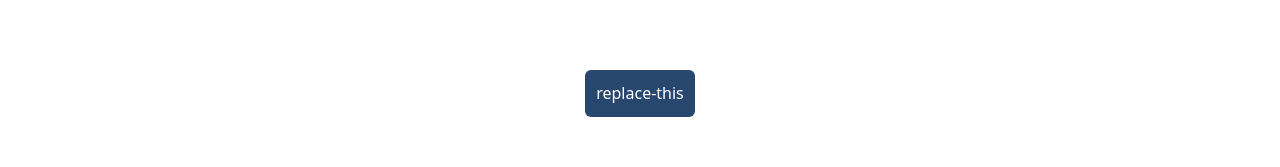
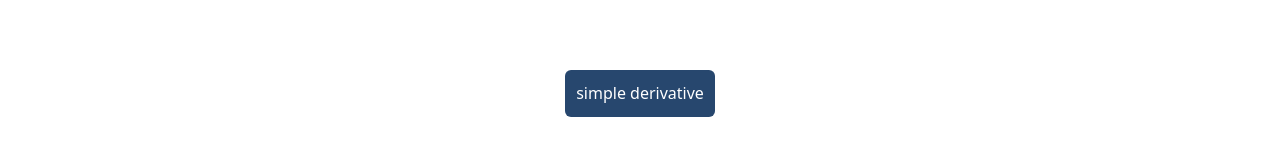
Before and after one commit to aggie-coding-club/Aggies-Compute, a React (Create React App) app in the folder frontend/: page /calculus in a window 1280 px wide. Shown: the part 126-293 px from the top of the page. Built offline with nearby package versions, Linux system fonts and the light colour scheme.

Commit message:
simple derivative route set ups

```diff
--- a/frontend/src/App.tsx
+++ b/frontend/src/App.tsx
@@ -10,6 +10,7 @@ import AlgebraLanding from './pages/Algebra/AlgebraLanding';
 
 // Calculus Imports
 import CalculusLanding from './pages/Calculus/CalculusLanding';
+import SimpleDerivative from './pages/Calculus/SimpleDerivative';
 
 // Crypto Imports
 import CryptoLanding from './pages/Crypto/CryptoLanding';
@@ -43,6 +44,7 @@ function App() {
 
         {/* Calculus Routes */}
         <Route path="/calculus" element={<CalculusLanding />} />
+        <Route path="/calculus/simple_derivative" element={<SimpleDerivative />} />
 
         {/* Crpyto Routes */}
         <Route path="/crypto" element={<CryptoLanding />} />
--- a/frontend/src/algorithms/Calculus/simple_derivative.tsx
+++ b/frontend/src/algorithms/Calculus/simple_derivative.tsx
@@ -0,0 +1,5 @@
+import 'mathjs';
+
+export function f() {
+    return;
+}
--- a/frontend/src/pages/Calculus/CalculusLanding.tsx
+++ b/frontend/src/pages/Calculus/CalculusLanding.tsx
@@ -6,10 +6,10 @@ export default function CalculusLanding() {
     <div>
       <ul className="flex flex-col items-center justify-center m-[5%]">
         <NavLink
-          to="/calculus"
+          to="/calculus/simple_derivative"
           className="bg-[#27476e] text-white p-[1%] my-[1%] rounded-md"
         >
-          replace-this
+          simple derivative
         </NavLink>
       </ul>
     </div>
--- /dev/null
+++ b/frontend/src/pages/Calculus/SimpleDerivative.tsx
@@ -0,0 +1,9 @@
+import React from 'react';
+
+export default function SimpleDerivative() {
+  return (
+    <div>
+      <p>Simple Derivative</p>
+    </div>
+  );
+}
```
Also changed, not shown: 1 other file (tests, documents, lock files or other folders).
